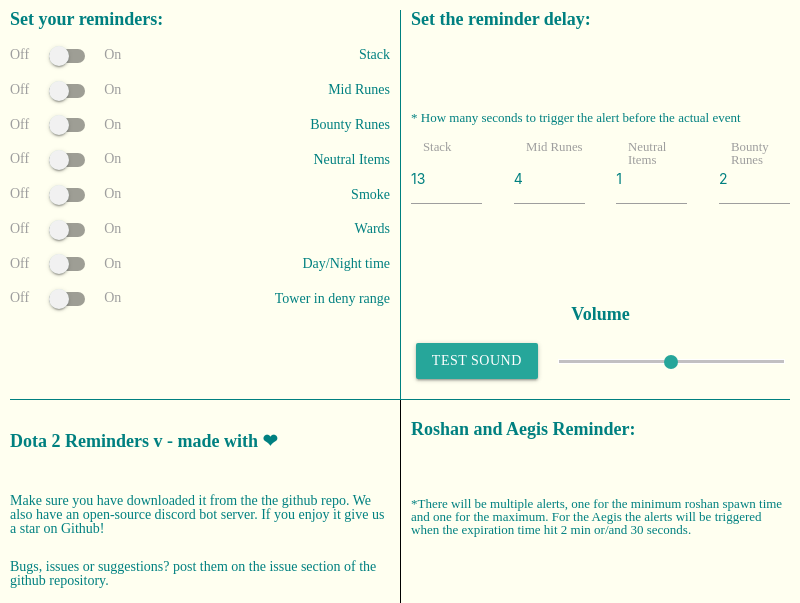
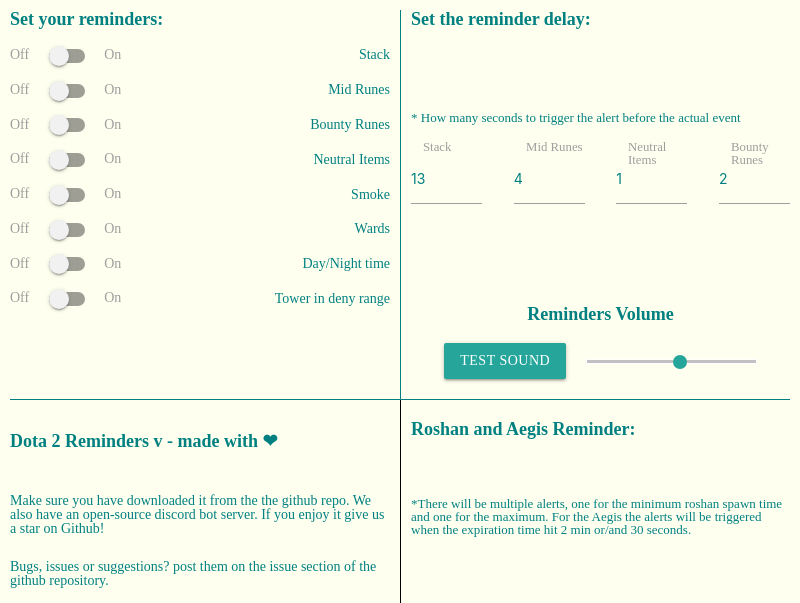
Before and after one commit to Jordhan-Carvalho/d2r-electron, an Electron app: page home/home.html in a window 800 px wide. Shown: the top 603 px of the page. Drawn offline with Linux system fonts and the light colour scheme; no server answers.

Commit message:
feat: add volume adjustment

```diff
--- a/home/home.css
+++ b/home/home.css
@@ -135,7 +135,7 @@
 }
 
 .volume-container-actions p {
-  width: 60%;
+  width: 45%;
 }
 
 .new-row {
--- a/home/home.html
+++ b/home/home.html
@@ -147,11 +147,11 @@
         </div>
 
         <div class="volume-container">
-          <h2>Volume</h2>
+          <h2>Reminders Volume</h2>
           <div class="volume-container-actions">
             <a class="waves-effect waves-light btn" id="test-sound">Test Sound</a>
             <p class="range-field">
-              <input id="volume-input" type="range" id="test5" min="0" max="1" step="0.1" />
+              <input id="volume-input" type="range" id="test5" min="0" max="0.9" step="0.1" />
             </p>
           </div>
         </div>
```
Also changed, not shown: README.md, 1 other file.
